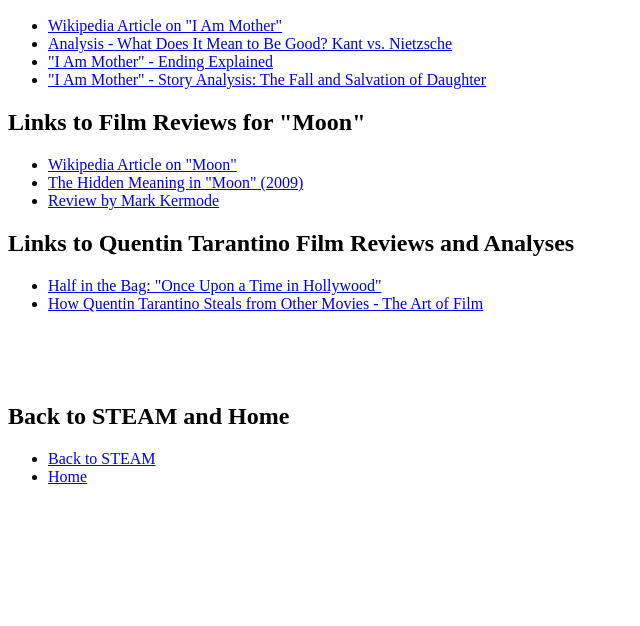
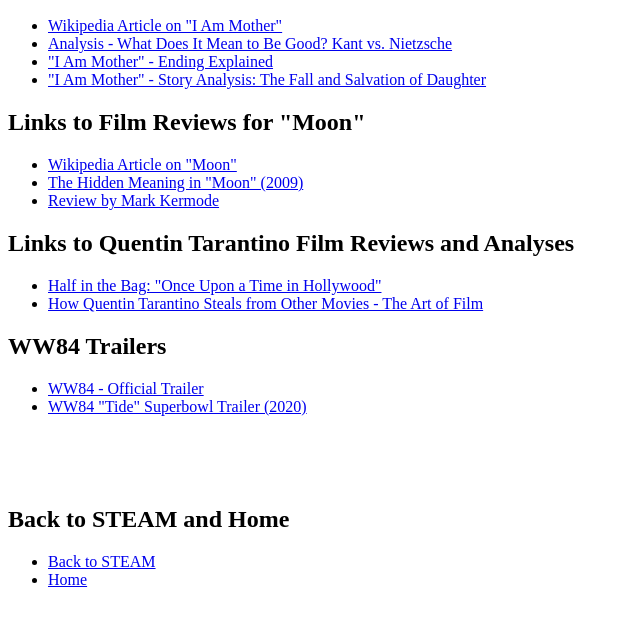
Before and after one commit to thecatsowl/CompanyWebSite, a plain HTML site: page film.html in a window 1280 px wide. Shown: the part 96-722 px from the top of the page, without its empty margins (0-640 px from the left). Drawn offline with Linux system fonts and the light colour scheme.

Commit message:
Update film.html

```diff
--- a/film.html
+++ b/film.html
@@ -32,6 +32,12 @@
         <li><a href="https://youtu.be/KYM_ZRjPD-A">How Quentin Tarantino Steals from Other Movies - The Art of Film</a></li>
       </ul>
     </section>
+    <section>
+      <h2>WW84 Trailers</h2>
+      <ul>
+        <li><a href="https://youtu.be/sfM7_JLk-84">WW84 - Official Trailer</a></li>
+        <li><a href="https://youtu.be/KYM_ZRjPD-A">WW84 "Tide" Superbowl Trailer (2020)</a></li>
+      </ul>
     <br>
     <br>
     <br>
```
